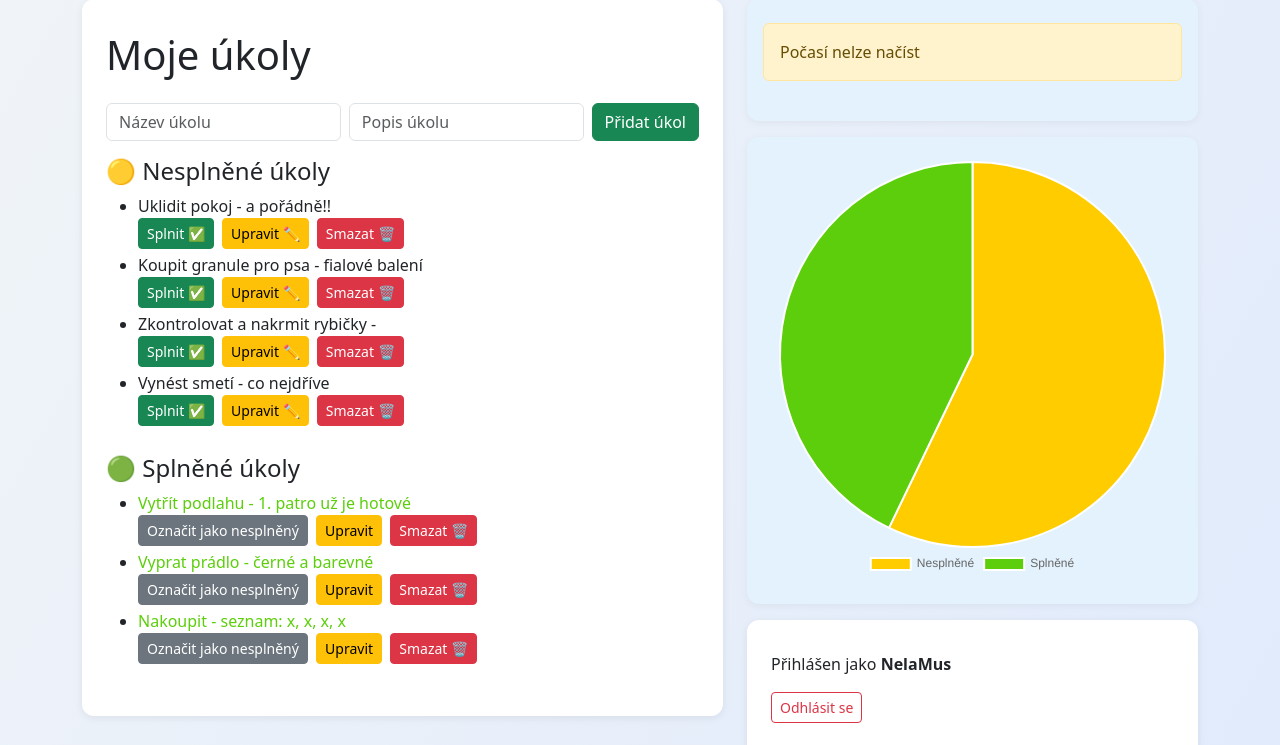
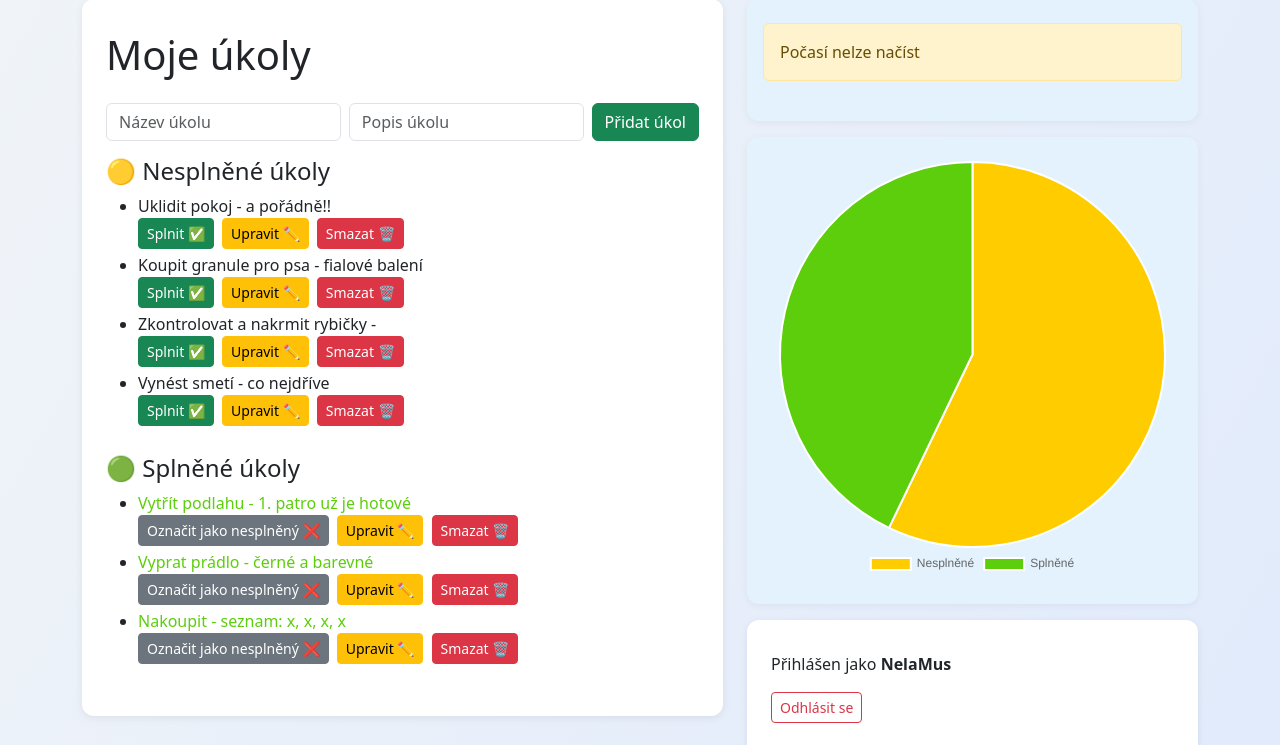
Before and after one commit to NelaMus/TO-DO_app, a Django app: page / in a window 1280 px wide. Shown: the part 25-770 px from the top of the page. Run offline with Django 5.2, Linux system fonts and the light colour scheme; a user stored in the database is signed in; data comes from the database, SQL or seed files in the repository; both versions use the stored data as it was after the commit.

Commit message:
poslední úpravy detailů

```diff
--- a/todo_project/templates/todo/index.html
+++ b/todo_project/templates/todo/index.html
@@ -74,8 +74,8 @@ body {
                         {% for ukol in splnene %}
                         <li>
                             <div style="color: rgb(92, 206, 12);">{{ ukol.nazev }} - {{ ukol.popis }}</div>
-                            <a href="{% url 'splnit_ukol' ukol.id %}" class="btn btn-sm btn-secondary me-1 mb-1">Označit jako nesplněný</a>
-                            <a href="{% url 'upravit_ukol' ukol.id %}"class="btn btn-sm btn-warning me-1 mb-1">Upravit</a>
+                            <a href="{% url 'splnit_ukol' ukol.id %}" class="btn btn-sm btn-secondary me-1 mb-1">Označit jako nesplněný ❌</a>
+                            <a href="{% url 'upravit_ukol' ukol.id %}"class="btn btn-sm btn-warning me-1 mb-1">Upravit ✏️</a>
                             <a href="{% url 'smazat_ukol' ukol.id %}" class="btn btn-sm btn-danger me-1 mb-1">Smazat 🗑</a>
                         </li>
                         {% empty %}
--- a/todo_project/todo/models.py
+++ b/todo_project/todo/models.py
@@ -1,11 +1,4 @@
 from django.db import models
-
-class Uzivatel(models.Model):
-    jmeno = models.CharField(max_length=255)
-    heslo = models.CharField(max_length=255)
-
-    def __str__(self):
-        return self.jmeno, self.heslo
 
 class Ukol(models.Model):
     nazev = models.CharField(max_length=255)
--- a/todo_project/todo/static/todo/script_pocasi.js
+++ b/todo_project/todo/static/todo/script_pocasi.js
@@ -28,10 +28,10 @@ function displayWeather(data) {
     const weatherHtml = `
         <h3>${name}</h3>
         <p><strong>Teplota:</strong> ${main.temp}°C</p>
-        <p><strong>Pocitova teplota:</strong> ${main.feels_like}°C</p>
-        <p><strong>Pocasi:</strong> ${weather[0].description}</p>
+        <p><strong>Pocitová teplota:</strong> ${main.feels_like}°C</p>
+        <p><strong>Počasí:</strong> ${weather[0].description}</p>
         <p><strong>Tlak: </strong>${main.pressure}</p>
-        <p><strong>Rychlost vetru: </strong>${wind.speed}</p>
+        <p><strong>Rychlost větru: </strong>${wind.speed}</p>
         <img src="https://openweathermap.org/img/wn/${weather[0].icon}@2x.png" alt="Weather Icon">
     `;
 
```
Also changed, not shown: todo_project/db.sqlite3.
